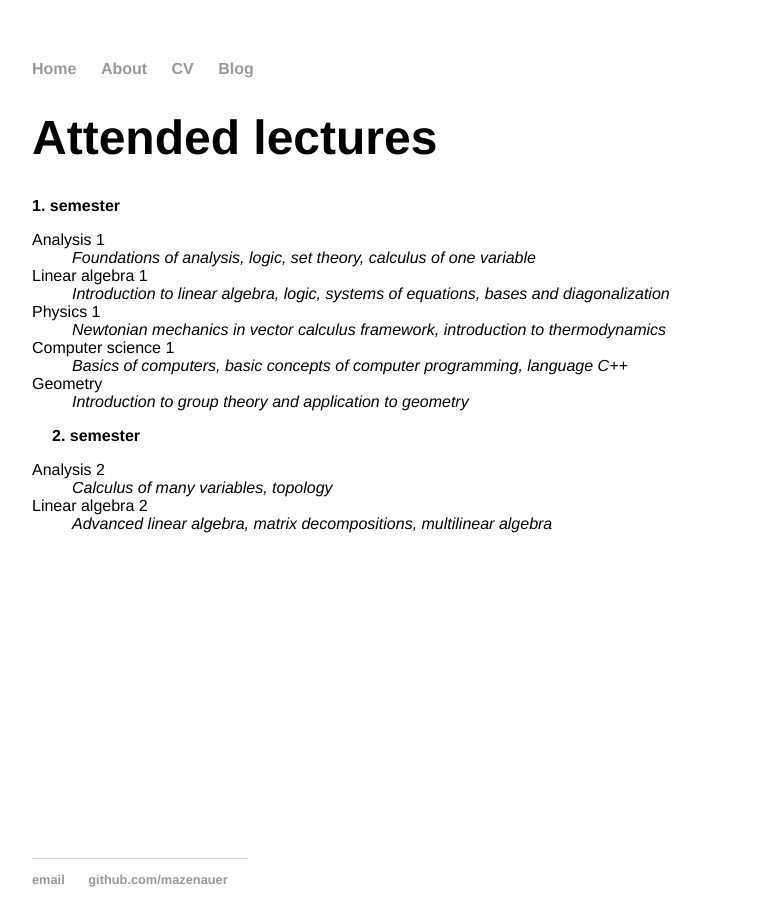
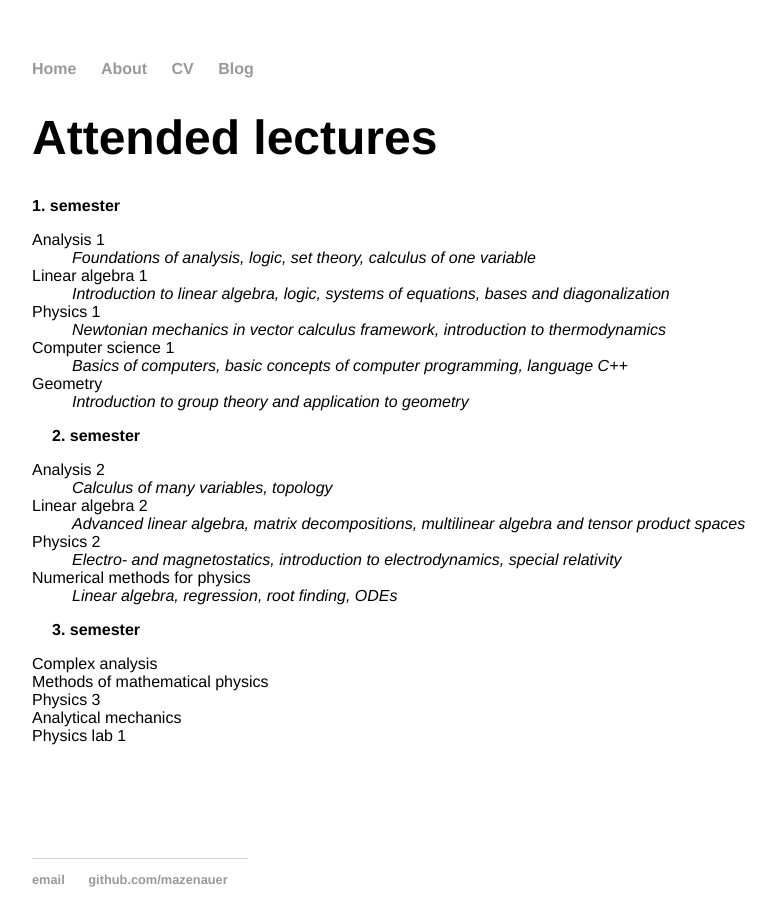
Before and after one commit to mazenauer/mazenauer.github.io, a Jekyll site: the page built from about/attendedLectures.html, in a window 1280 px wide. Shown: the whole page, without its empty margins (160-936 px from the left). Built offline with Jekyll 4.4.1, drawn with Linux system fonts in a browser that asks for light colours.

Commit message:
Update attendedLectures.html

```diff
--- a/about/attendedLectures.html
+++ b/about/attendedLectures.html
@@ -25,7 +25,25 @@ title: Attended lectures
             <dt>Analysis 2</dt>
             <dd>Calculus of many variables, topology</dd>
 	    <dt>Linear algebra 2</dt>
-            <dd>Advanced linear algebra, matrix decompositions, multilinear algebra</dd>
+            <dd>Advanced linear algebra, matrix decompositions, multilinear algebra and tensor product spaces</dd>
+	    <dt>Physics 2</dt>
+            <dd>Electro- and magnetostatics, introduction to electrodynamics, special relativity</dd>
+	    <dt>Numerical methods for physics</dt>
+            <dd>Linear algebra, regression, root finding, ODEs</dd>
+          </dl>
+        </li>
+	<li> 3. semester
+          <dl>
+            <dt>Complex analysis</dt>
+            <dd></dd>
+	    <dt>Methods of mathematical physics</dt>
+            <dd></dd>
+	    <dt>Physics 3</dt>
+            <dd></dd>
+	    <dt>Analytical mechanics</dt>
+	    <dd></dd>
+	    <dt>Physics lab 1</dt>
+            <dd></dd>
           </dl>
         </li>
       </ul>
```
